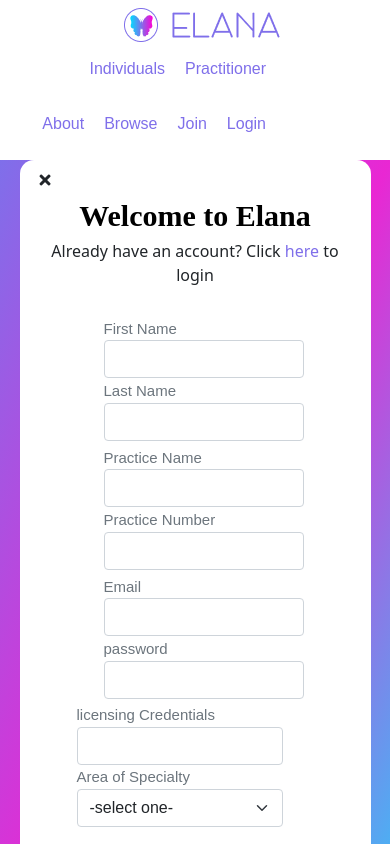
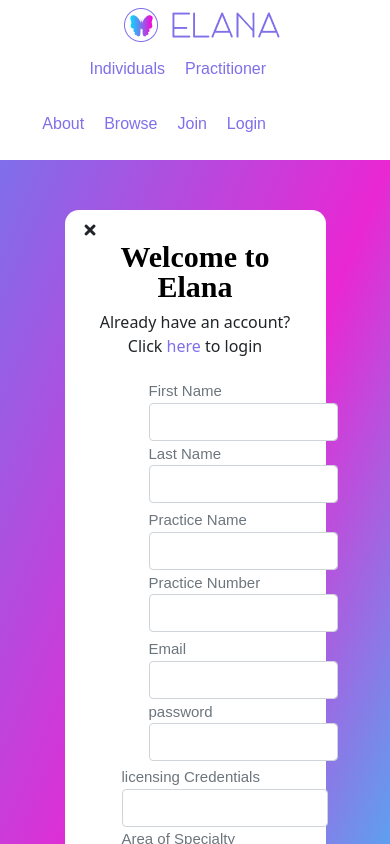
Before and after one commit to MVP-Marketplace/elana-new, a React (Create React App) app in the folder frontend/: page /practitionerSignUp in a window 390 px wide. Shown: the top 844 px of the page. Built offline with nearby package versions, Linux system fonts and the light colour scheme; a web font is replaced by a local one.

Commit message:
responsive working

```diff
--- a/frontend/src/index.css
+++ b/frontend/src/index.css
@@ -590,10 +590,16 @@
 
 /* //////////singup */
 .signupGradient {
-  width: 100%;
-  height: 100vh;
+  /* width: 100%;
+  height: 100vh; */
   background-image: linear-gradient(to left top, #2ACDFA, #E927D3, #7F6FEA);
-  position: relative;
+  /* position: relative;
+  padding: 50px; */
+  display: flex;
+  justify-content: center;
+  align-items: center;
+  padding: 50px;
+
 
 }
 
@@ -605,13 +611,13 @@
   background-color: white;
   width: 670px;
   border-radius: 14px;
-  height: 600px;
-  position: absolute;
+  height: 700px;
+  /* position: absolute;
   left: 0;
   top: 0;
   right: 0;
   bottom: 0;
-  margin: auto;
+  margin: auto; */
 
 
 
@@ -739,6 +745,8 @@
     margin-left: 0;
   }
 }
+
+
 
 /* /////Browser PractitionerCategories */
 
--- a/frontend/src/pages/Practitioner/PractitionerLogin.jsx
+++ b/frontend/src/pages/Practitioner/PractitionerLogin.jsx
@@ -114,6 +114,7 @@
                     </button>
                     </div>
                 </div>
+
             </div>
             )
 }
```
